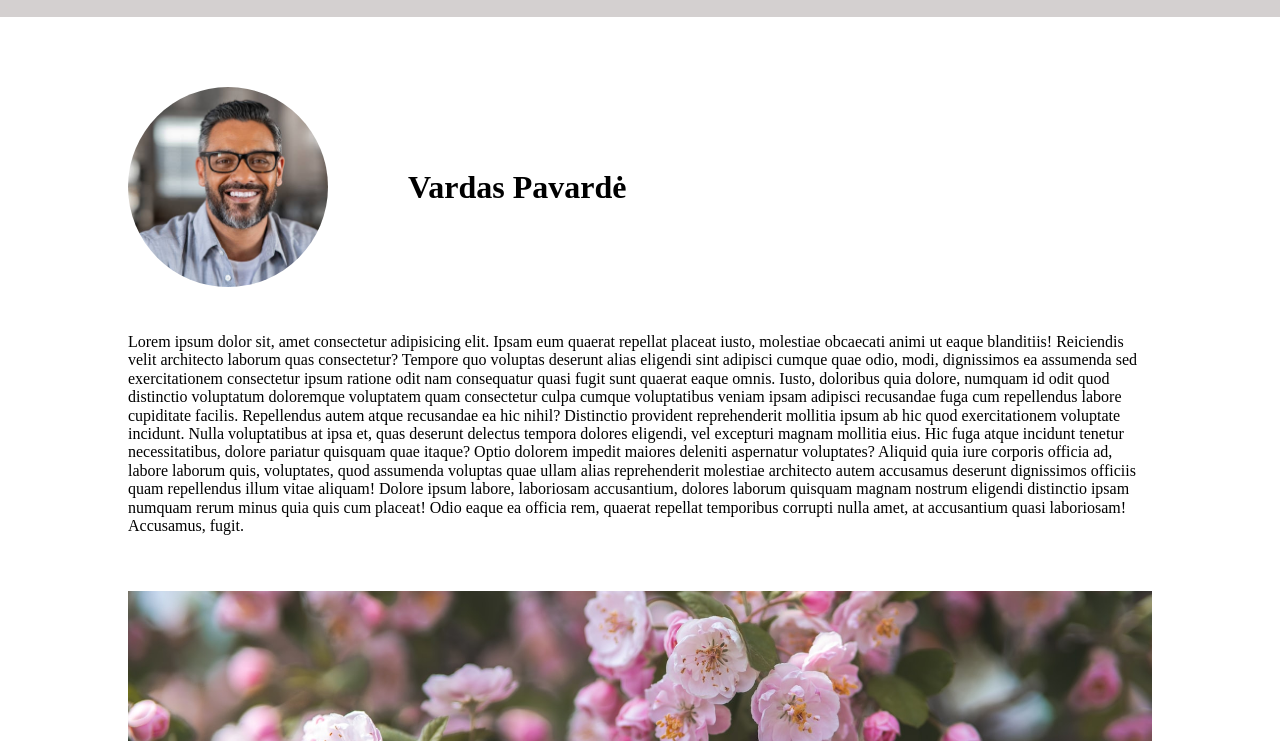
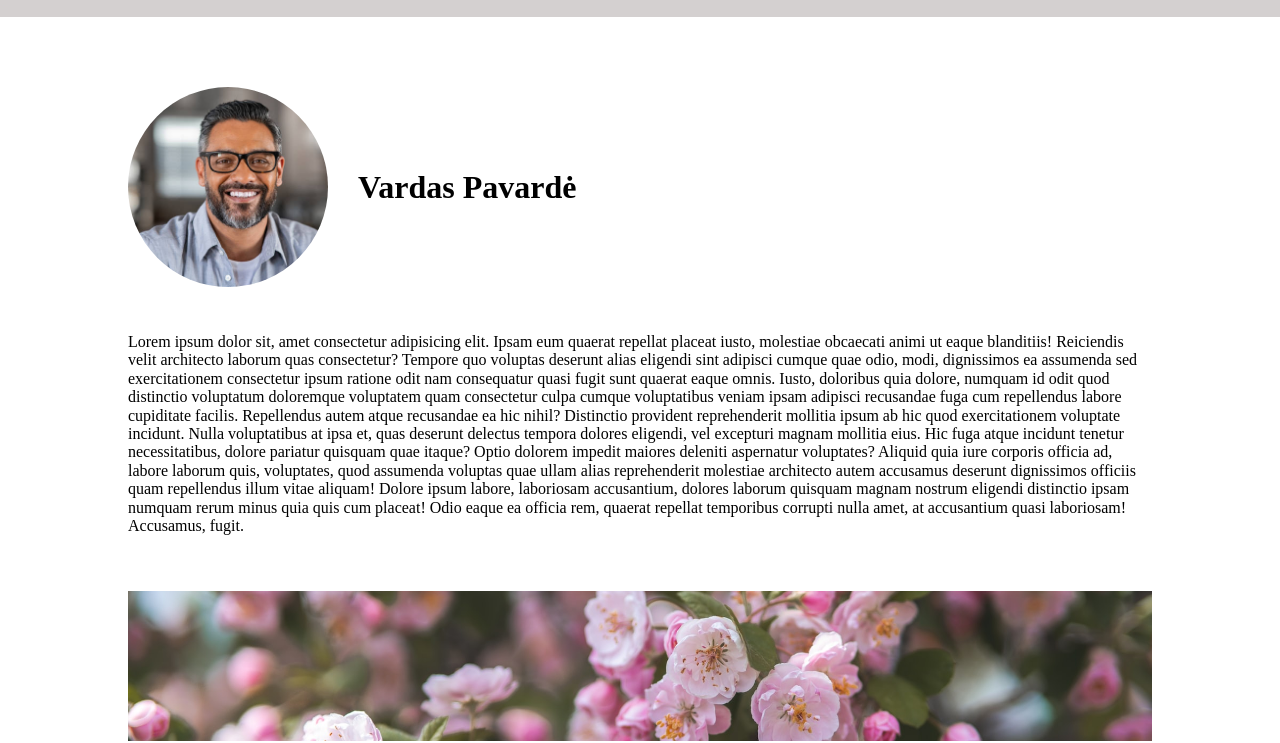
Before and after one commit to AndrejusPog/20.-Savarankiskas-darbas-08.22, a plain HTML site: page index.html in a window 1280 px wide. Shown: the part 93-836 px from the top of the page. Drawn offline with nearby package versions, Linux system fonts and the light colour scheme.

Commit message:
removed background color in mobile mode

```diff
--- a/style.css
+++ b/style.css
@@ -29,7 +29,7 @@ nav {
   display: flex;
   align-items: center;
   justify-content: flex-start;
-  gap: 80px;
+  gap: 30px;
 }
 .userinfo img {
   border-radius: 50%;
@@ -112,7 +112,6 @@ article {
 /* mobile breakpoint */
 @media (max-width: 575.98px) {
   body {
-    background-color: bisque;
   }
   .navlinks {
     display: none;
```
